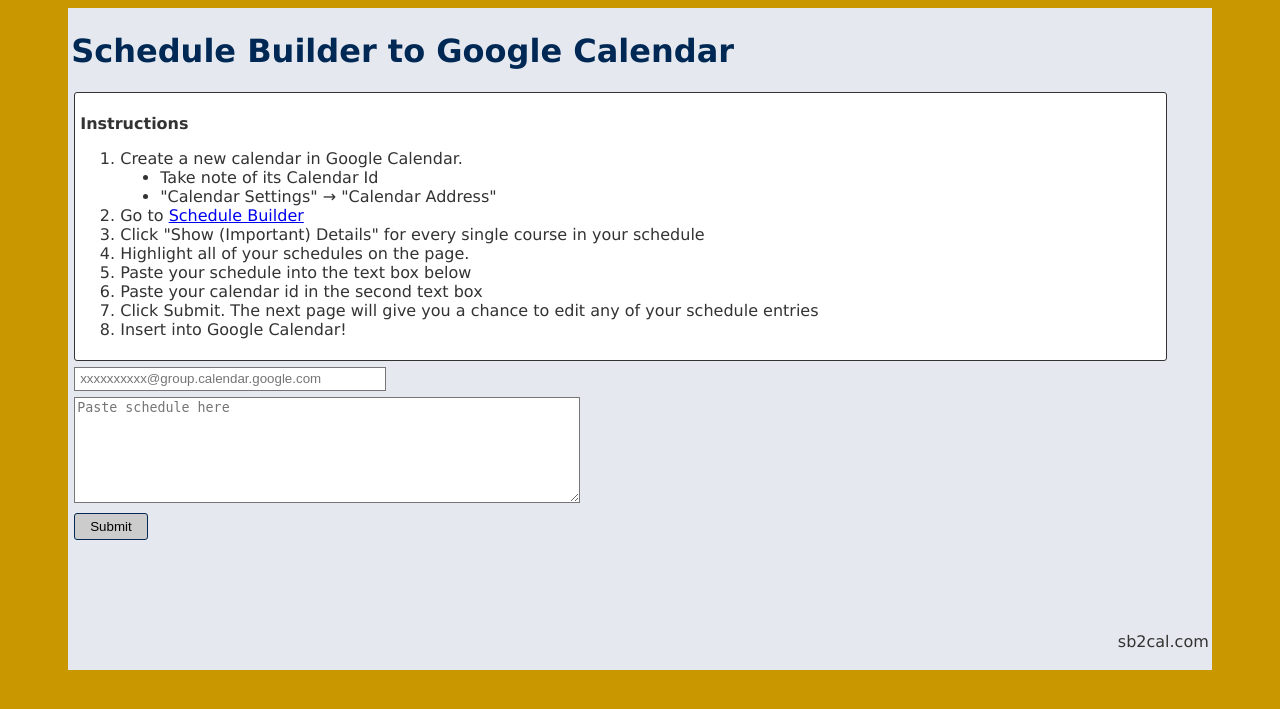
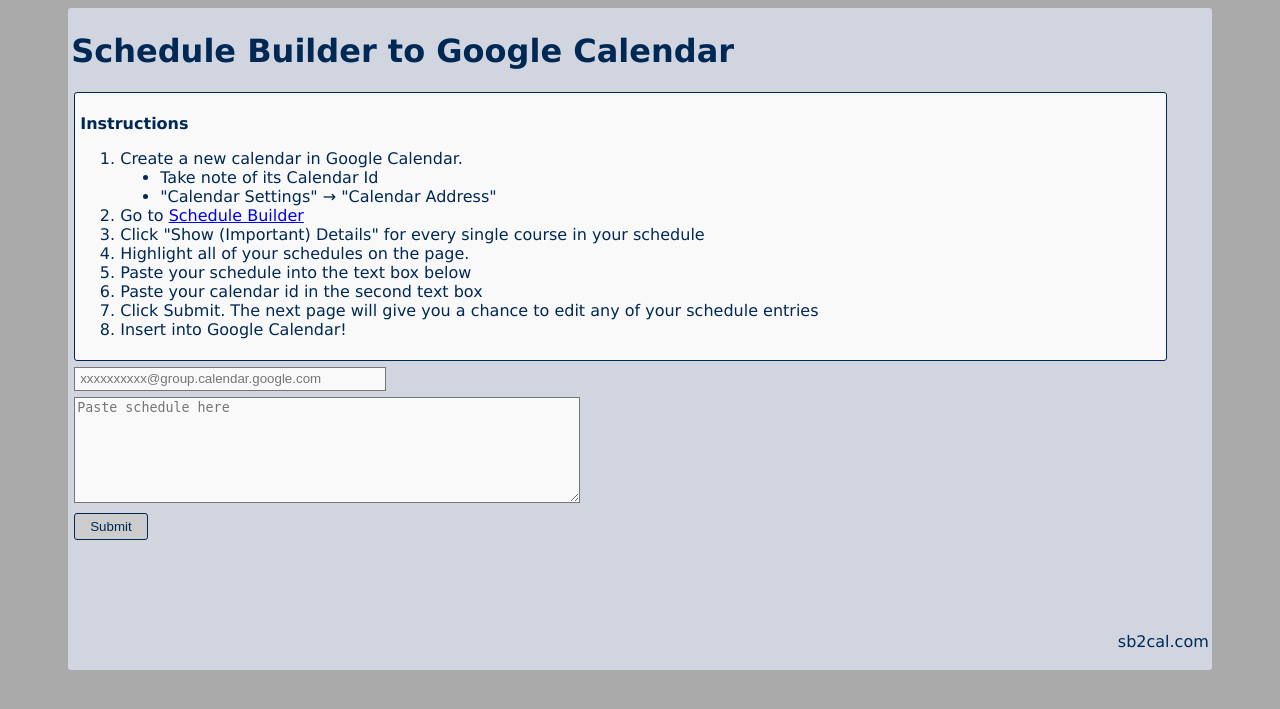
Before and after one commit to acollins1212/sb2cal, a PHP site: page /main.php in a window 1280 px wide. Shown: the top 709 px of the page. Run offline with PHP 8.4, Linux system fonts and the light colour scheme; some libraries are stand-ins or nearby versions.

Commit message:
Style update

```diff
--- a/handle.php
+++ b/handle.php
@@ -211,6 +211,7 @@ function printMeeting( $currentMeeting, $i, $j) {
 <script type="text/javascript">
 
 	var CALENDAR_ID = '<?php echo $_POST["CALENDAR_ID"]; ?>';
+	CALENDAR_ID = CALENDAR_ID.trim();
 
 	function insertAllCourses() {
 		COURSE_ARRAY = [];
--- a/mainstyle.css
+++ b/mainstyle.css
@@ -4,14 +4,17 @@ Color codes from: http://marketingtoolbox.ucdavis.edu/identity/color.html
 	Light blue: #E5E9EF
 
 Positioning: http://www.barelyfitz.com/screencast/html-training/css/positioning/
-
+Tables: http://www.w3schools.com/css/css_table.asp;
 */
 
+
 body {
-	background-color: #C99700;
-	color: #333;
+	background-color: #AAA;
+	color: #002855;
 	font-family: "proxima-nova","Lucida Grande","Lucida Sans","Helvetica Neue",Helvetica,Arial,sans-serif;
 	font-size: 16px;
+    -webkit-border-radius: 3px;
+    border-radius: 3px;
 }
 
 div {
@@ -22,17 +25,14 @@ div {
 	margin: auto;
 	width: 90%;
 	height: 100%;
-	background-color: #E5E9EF;
+	background-color: #D0D5DF;
 	padding: 3px;
-}
-
-h1 {
-	color: #002855
-
+    -webkit-border-radius: 3px;
+    border-radius: 3px;
 }
 
 #instruction-div {
-	background-color: #FFFFFF;
+	background-color: #F9F9F9;
 	border-style: solid;
 	border-width: 1px;
 	width: 95%;
@@ -47,11 +47,13 @@ ul {
 }
 
 textarea {
+	background-color: #F9F9F9;
 	width: 500px;
 	height: 100px;
 	margin: 3px;
 	border-style: solid;
 	border-width: 1px;
+	color: #002855;
 }
 
 #calendar-id {
@@ -63,13 +65,17 @@ textarea {
 	border-width: 1px;
 }
 
+input {
+	background-color: #F9F9F9;
 
+}
 
 input[type=submit] {
     padding:5px 15px;
 	position: relative;
 	margin: 3px;
-    background:#ccc;
+    background:#CCC;
+    color: #002855;
 	border-style: solid;
 	border-color: #002855;
     border-width: 1px;
@@ -77,3 +83,7 @@ input[type=submit] {
     -webkit-border-radius: 3px;
     border-radius: 3px;
 }
+
+table {
+	background-color: #CCC;
+}
```
